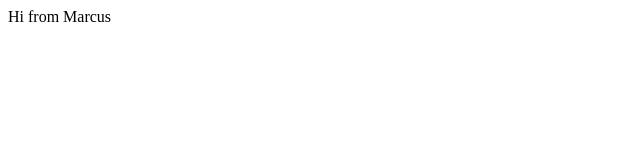
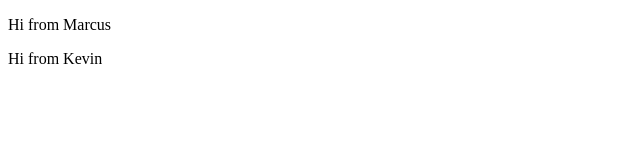
Before and after one commit to marcusmASC6/collaborationPractice, a plain HTML site: page index.html in a window 1280 px wide. Shown: the whole page, without its empty margins (0-640 px from the left). Drawn offline with Linux system fonts and the light colour scheme.

Commit message:
Second Hi

```diff
--- a/index.html
+++ b/index.html
@@ -7,6 +7,8 @@
     <title>Document</title>
 </head>
 <body>
-    Hi from Marcus
+    <p>Hi from Marcus</p>
+    <p>Hi from Kevin</p>
+
 </body>
 </html>
```
